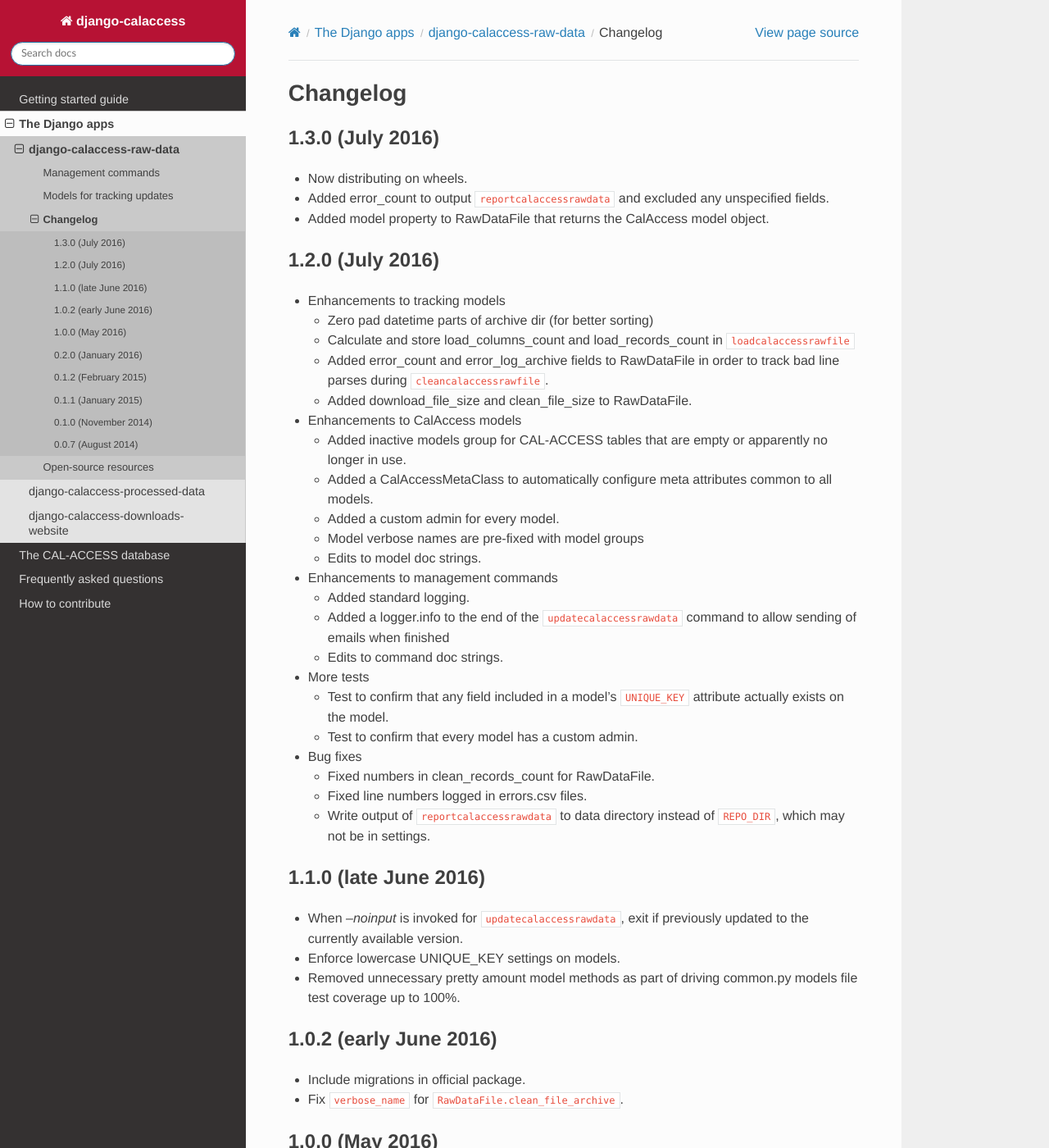
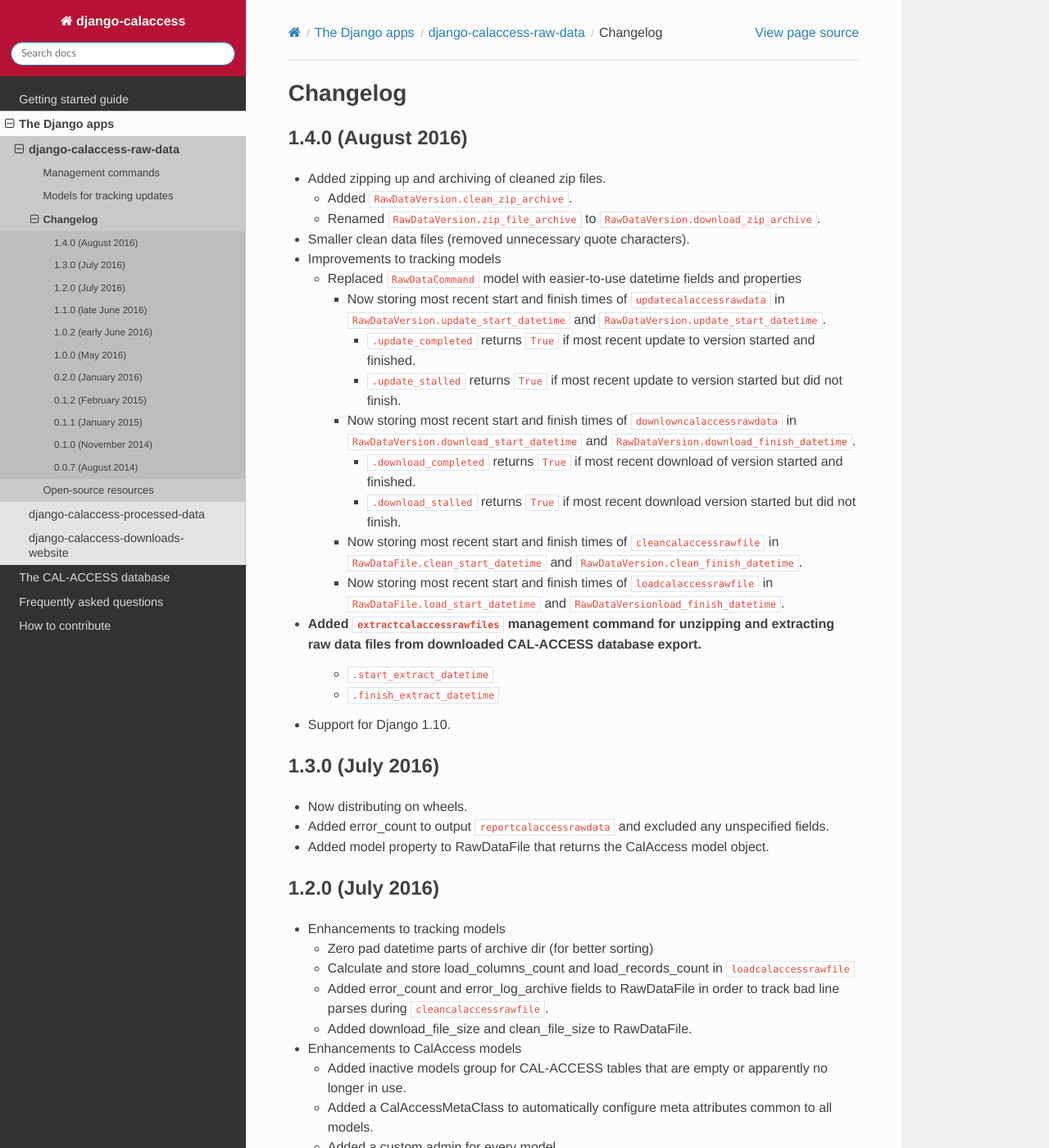
Before and after one commit to palewire/django-calaccess-technical-documentation, a Sphinx documentation site: the page built from docs/apps/calaccess_raw/changelog.rst, in a window 1280 px wide and 1400 px high. Shown: the whole window at 82% size. Built offline with Sphinx 7.4.7 and the Read the Docs theme 2.0.0, drawn with Linux system fonts in a browser that asks for light colours.

Commit message:
docs/apps/calaccess_raw/changelog.rst

```diff
--- a/docs/apps/calaccess_raw/changelog.rst
+++ b/docs/apps/calaccess_raw/changelog.rst
@@ -1,5 +1,38 @@
 Changelog
 =========
+
+1.4.0 (August 2016)
+-------------------
+
+* Added zipping up and archiving of cleaned zip files.
+
+  * Added ``RawDataVersion.clean_zip_archive``.
+  * Renamed ``RawDataVersion.zip_file_archive`` to ``RawDataVersion.download_zip_archive``.
+
+* Smaller clean data files (removed unnecessary quote characters).
+* Improvements to tracking models
+
+  * Replaced ``RawDataCommand`` model with easier-to-use datetime fields and properties
+
+    * Now storing most recent start and finish times of ``updatecalaccessrawdata`` in ``RawDataVersion.update_start_datetime`` and ``RawDataVersion.update_start_datetime``.
+
+      * ``.update_completed`` returns ``True`` if most recent update to version started and finished.
+      * ``.update_stalled`` returns ``True`` if most recent update to version started but did not finish.
+
+    * Now storing most recent start and finish times of ``downlowncalaccessrawdata`` in ``RawDataVersion.download_start_datetime`` and ``RawDataVersion.download_finish_datetime``.
+
+      * ``.download_completed`` returns ``True`` if most recent download of version started and finished.
+      * ``.download_stalled`` returns ``True`` if most recent download version started but did not finish.
+
+    * Now storing most recent start and finish times of ``cleancalaccessrawfile`` in ``RawDataFile.clean_start_datetime`` and ``RawDataVersion.clean_finish_datetime``.
+
+    * Now storing most recent start and finish times of ``loadcalaccessrawfile`` in ``RawDataFile.load_start_datetime`` and ``RawDataVersionload_finish_datetime``.
+
+* Added ``extractcalaccessrawfiles`` management command for unzipping and extracting raw data files from downloaded CAL-ACCESS database export.
+      * ``.start_extract_datetime``
+      * ``.finish_extract_datetime``
+* Support for Django 1.10.
+
 
 1.3.0 (July 2016)
 -----------------
```
